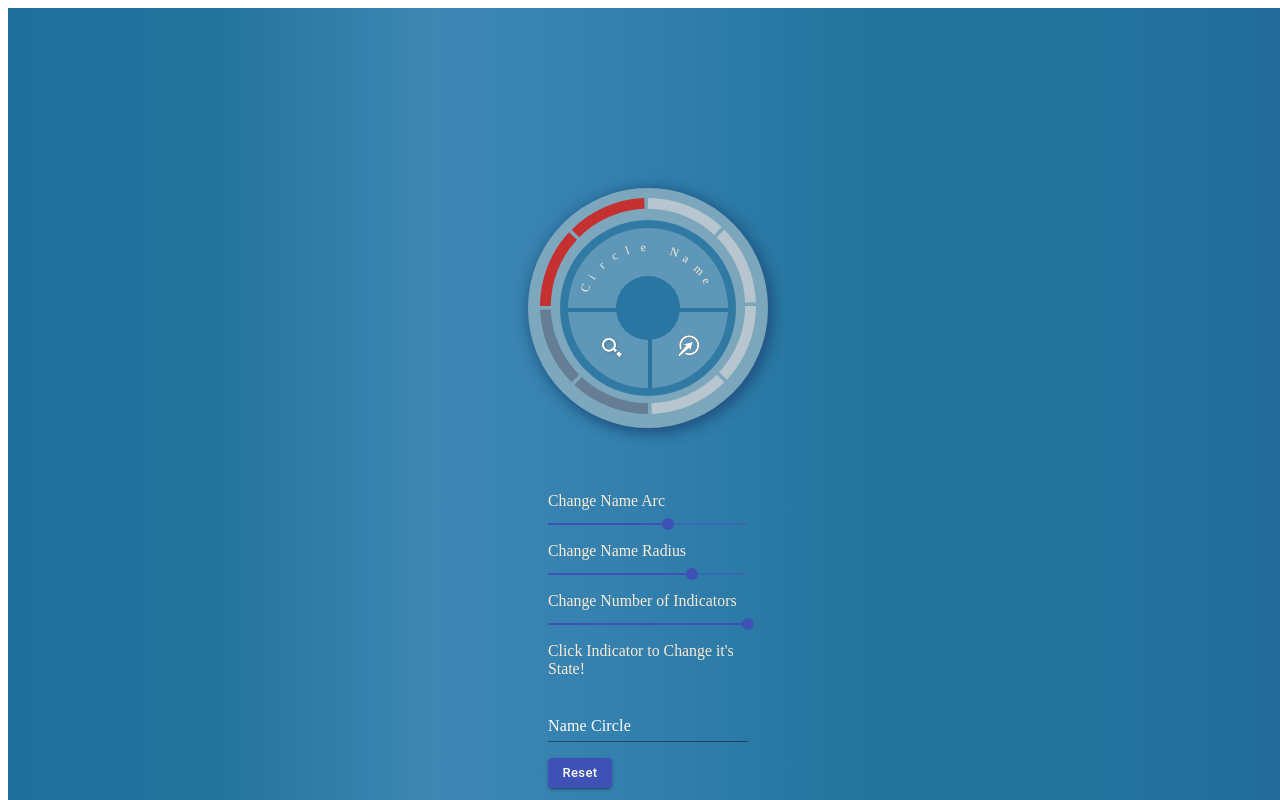
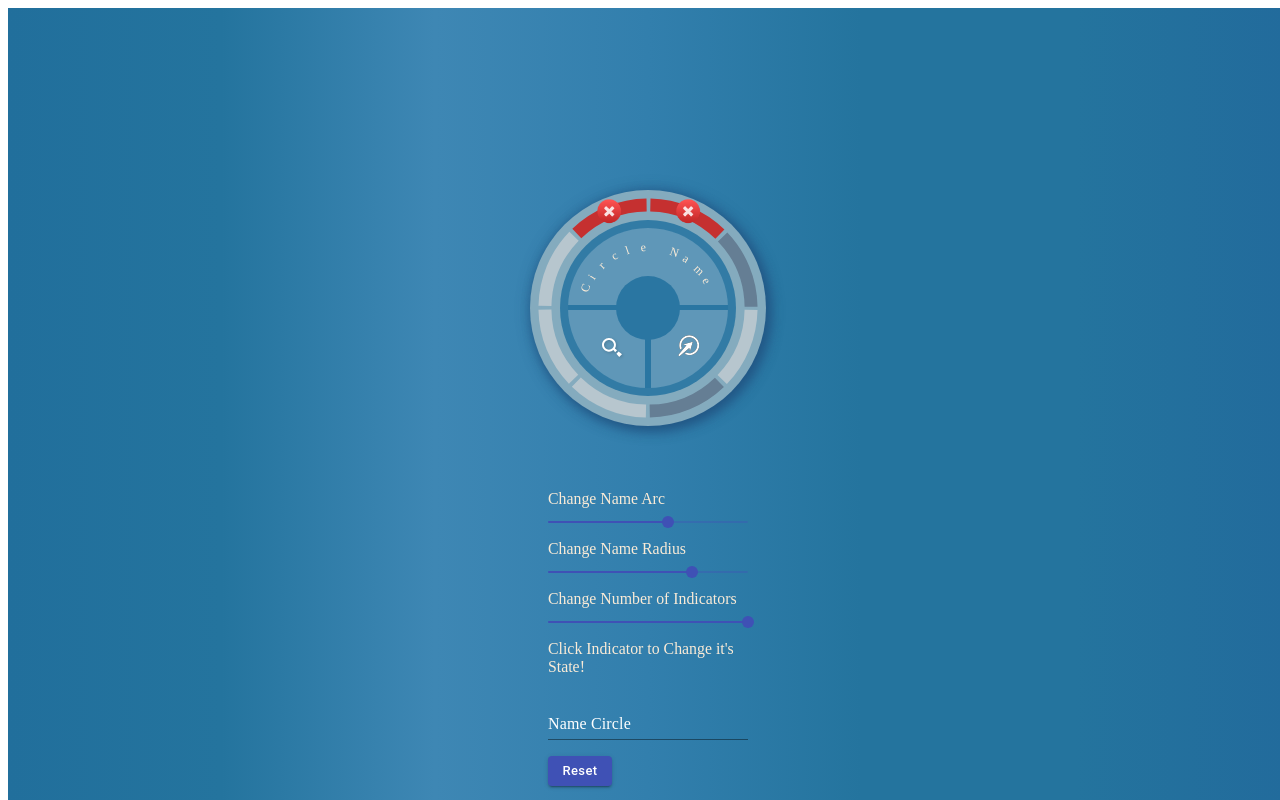
Before and after one commit to MrTesau/circle_test, a React (Create React App) app: page / in a window 1280 px wide. Shown: the top 800 px of the page. Built offline with nearby package versions, Linux system fonts and the light colour scheme.

Commit message:
added images

```diff
--- a/src/App.css
+++ b/src/App.css
@@ -2,7 +2,7 @@
   width: 100vw;
   height: auto;
   min-height: 120vh;
-  background-color: #226b9c; /* For browsers that do not support gradients */
+  background-color: #226b9c;
   background-image: linear-gradient(
     to right,
     #216f9c,
@@ -19,10 +19,17 @@
   align-items: center;
 }
 
+.indicators svg {
+  /*border: 2px solid black;*/
+  width: 20rem;
+  height: 20rem;
+}
+
 .circle {
-  width: 15rem;
-  height: 15rem;
-  background: rgba(132, 171, 190, 0.9);
+  width: 14.75rem;
+  height: 14.75rem;
+  background: rgba(132, 171, 190, 1);
+  /*background-image: linear-gradient(to right, transparent 50%, #655 0);*/
   border-radius: 50%;
   display: flex;
   justify-content: center;
@@ -94,17 +101,17 @@
 
 .inner-horizontal-divider {
   width: 10rem;
-  height: 0.25rem;
+  height: 0.36rem;
   background: rgba(42, 118, 162, 1);
   position: absolute;
-  top: 5rem;
+  top: 4.82rem;
 }
 .inner-vertical-divider {
-  width: 0.25rem;
+  width: 0.36rem;
   height: 5rem;
   background: rgba(42, 118, 162, 1);
   position: absolute;
-  left: 5rem;
+  left: 4.82rem;
   top: 5rem;
 }
 p {
@@ -122,3 +129,31 @@ p {
 p span {
   position: absolute;
 }
+.svg-indicator {
+  position: relative;
+}
+
+/*
+.circle::before {
+  content: "";
+  margin-left: 50%;
+  height: 15rem;
+  width: 15rem;
+  border-radius: 0 100% 100% 0 / 50%;
+  background-color: inherit;
+  transform-origin: left;
+  transform: rotate(0.5turn);
+  display: block;
+}
+.circle-inner-mask {
+  width: 13rem;
+  height: 13rem;
+  background: rgba(132, 171, 190, 1);
+  border-radius: 50%;
+  display: flex;
+  justify-content: center;
+  align-items: center;
+  position: absolute;
+  top: 1rem;
+}
+*/
--- a/src/App.js
+++ b/src/App.js
@@ -8,14 +8,14 @@ function App() {
   const [arc, setArc] = useState(140);
   const [radius, setRadius] = useState(75);
   const [data, setData] = useState([
-    { title: "", value: 12.5, color: "#b7c6ce" },
-    { title: "", value: 12.5, color: "#b7c6ce" },
-    { title: "", value: 12.5, color: "#657e94" },
-    { title: "", value: 12.5, color: "#657e94" },
-    { title: "", value: 12.5, color: "#c53030" },
-    { title: "", value: 12.5, color: "#c53030" },
-    { title: "", value: 12.5, color: "#b7c6ce" },
-    { title: "", value: 12.5, color: "#b7c6ce" },
+    "broken",
+    "off",
+    "on",
+    "off",
+    "on",
+    "on",
+    "on",
+    "broken",
   ]);
   const circleProps = {
     text,
--- a/src/CircleComponent.js
+++ b/src/CircleComponent.js
@@ -3,31 +3,17 @@ import { PieChart } from "react-minimal-pie-chart";
 import Heading from "./curvedText.js";
 import Arrow from "./assets/arrow";
 import Magnifier from "./assets/magnifier";
+import IndicatorComponent from "./IndicatorComponent";
+import "./App.css";
 
 const CircleComponent = (props) => {
+  const [color, setColor] = React.useState("black");
+
   const { text, arc, radius, data, setData } = props;
 
   return (
     <div className="circle">
-      <div style={{ position: "absolute" }}>
-        <PieChart
-          data={data}
-          lineWidth={10}
-          paddingAngle={2}
-          radius={45}
-          startAngle={0}
-          onClick={(e, segmentIndex) => {
-            let previousData = [...data];
-            previousData[segmentIndex].color =
-              previousData[segmentIndex].color === "#c53030"
-                ? "#657e94"
-                : previousData[segmentIndex].color === "#657e94"
-                ? "#b7c6ce"
-                : "#c53030";
-            return setData(previousData);
-          }}
-        />
-      </div>
+      <IndicatorComponent indicators={data} setIndicators={setData} />
       <div className="circle-inner">
         <div className="circle-inner-segmented">
           <Heading text={text} arc={arc} radius={radius} />
@@ -47,3 +33,37 @@ const CircleComponent = (props) => {
 };
 
 export default CircleComponent;
+
+/*
+    {/*
+        <circle
+          r="5"
+          cx="10"
+          cy="10"
+          fill="red"
+          stroke={color}
+          strokeWidth="1"
+          // size, gap
+          strokeDasharray="1 31.42"
+          //  size = circumference / number of indicators
+          transform="rotate(-90) translate(-20)"
+          // Add a mask circle over at the end to allow only click on borders
+          onClick={() => setColor("red")}
+        />
+
+        <circle
+          // dash offset = gaps and multiple circles
+          r="5"
+          cx="10"
+          cy="10"
+          fill="red"
+          stroke="black"
+          strokeWidth="1"
+          // size, gap
+          strokeDasharray="1 31.42"
+          //  size = circumference / number of indicators
+          transform="rotate(-90) translate(-30)"
+        />
+
+
+        */
--- /dev/null
+++ b/src/IndicatorComponent.js
@@ -0,0 +1,86 @@
+import React from "react";
+import x from "./assets/x.png";
+
+const IndicatorComponent = (props) => {
+  const { indicators, setIndicators } = props;
+  const indicatorLength = 100 / indicators.length - 0.6;
+
+  const FindMiddleAngle = (i) => {
+    let offset = i === 0 ? 24.7 : 100 - indicatorLength * i + 24.7 - i * 0.6;
+    let realOffset = offset / 25; // static -> use dynamic offset later
+    //const angle = (this.dataPercentage(dataVal) * 360) / 2 + angleOffset
+    let offsetAngleDegrees = -(90 * realOffset);
+    let angle = ((indicatorLength / 100) * 360) / 2 + offsetAngleDegrees; // static -> use dynamic offset later
+    return angle * (Math.PI / 180);
+  };
+
+  return (
+    <div style={{ position: "absolute", width: "17rem", height: "17rem" }}>
+      <svg width="100%" height="100%" viewBox="0 0 42 42">
+        <circle
+          cx="21"
+          cy="21"
+          fill="transparent"
+          r="15.91549430918954"
+          stroke="rgba(132, 171, 190, 1)"
+        ></circle>
+        {indicators.map((indicator, i) => {
+          return (
+            <>
+              <circle
+                pointerEvents="stroke" // Make sure correct circle triggers events
+                className="svg-indicator"
+                cx="21"
+                cy="21"
+                r="15.91549430918954"
+                fill="transparent"
+                stroke={
+                  indicator === "on"
+                    ? "#b7c6ce"
+                    : indicator === "off"
+                    ? "#657e94"
+                    : "#c53030"
+                }
+                strokeWidth="2"
+                strokeDasharray={`${indicatorLength} ${100 - indicatorLength}`} // length, length of gap
+                strokeDashoffset={
+                  i === 0
+                    ? "24.7"
+                    : `${100 - indicatorLength * i + 24.7 - i * 0.6}`
+                }
+                onClick={() => {
+                  let indicatorArr = [...indicators];
+                  indicatorArr[i] =
+                    indicatorArr[i] === "on"
+                      ? "off"
+                      : indicatorArr[i] === "off"
+                      ? "broken"
+                      : "on";
+                  setIndicators(indicatorArr);
+                }}
+              ></circle>
+              {indicator === "broken" ? (
+                <image
+                  href={x}
+                  height="4.5"
+                  width="4.5"
+                  // Inaccurate solution to centering icon
+                  x={`${
+                    15.91549430918954 * Math.cos(FindMiddleAngle(i)) + 18.85
+                  }`}
+                  y={`${
+                    15.91549430918954 * Math.sin(FindMiddleAngle(i)) + 18.5
+                  }`}
+                />
+              ) : (
+                ""
+              )}
+            </>
+          );
+        })}
+      </svg>
+    </div>
+  );
+};
+
+export default IndicatorComponent;
--- a/src/SlidersComponent.js
+++ b/src/SlidersComponent.js
@@ -3,16 +3,7 @@ import Slider from "@material-ui/core/Slider";
 import { makeStyles } from "@material-ui/core/styles";
 import TextField from "@material-ui/core/TextField";
 import Button from "@material-ui/core/Button";
-const mockData = [
-  { title: "", value: 12.5, color: "#b7c6ce" },
-  { title: "", value: 12.5, color: "#b7c6ce" },
-  { title: "", value: 12.5, color: "#657e94" },
-  { title: "", value: 12.5, color: "#657e94" },
-  { title: "", value: 12.5, color: "#c53030" },
-  { title: "", value: 12.5, color: "#c53030" },
-  { title: "", value: 12.5, color: "#b7c6ce" },
-  { title: "", value: 12.5, color: "#b7c6ce" },
-];
+const mockData = [["on", "off", "on", "off", "on", "off", "on", "off"]];
 const useStyles = makeStyles({
   root: {
     width: 200,
@@ -27,24 +18,22 @@ const SlidersComponent = (props) => {
   const classes = useStyles();
   const [name, setName] = useState("");
   const { arc, setArc, radius, setRadius, setText, data, setData } = props;
+
   const arcChange = (event, newValue) => {
     setArc(newValue);
   };
   const radiusChange = (event, newValue) => {
     setRadius(newValue);
   };
+  const indicatorChange = (event, newValue) => {
+    let newData = [];
+    for (let i = 0; i < newValue; i++) {
+      newData.push(Math.random() > 0.5 ? "on" : "off");
+    }
+    setData(newData);
+  };
   const handleChange = (e) => {
     setName(e.target.value);
-  };
-  const indicatorChange = (event, newValue) => {
-    let dataObj = data[0];
-    let newData = [];
-    for (let i = 0; i < newValue; i++) {
-      let newObj = { ...dataObj };
-      newObj.color = Math.random() > 0.5 ? "#b7c6ce" : "#657e94";
-      newData.push(newObj);
-    }
-    setData(newData);
   };
   useEffect(() => {
     if (name.length) {
@@ -67,8 +56,8 @@ const SlidersComponent = (props) => {
 
       <Slider
         value={data.length}
-        step={1}
-        min={1}
+        step={2}
+        min={2}
         max={8}
         onChange={indicatorChange}
       />
```
Also changed, not shown: src/assets/x.png (added), 1 other file (tests, documents, lock files or other folders).
